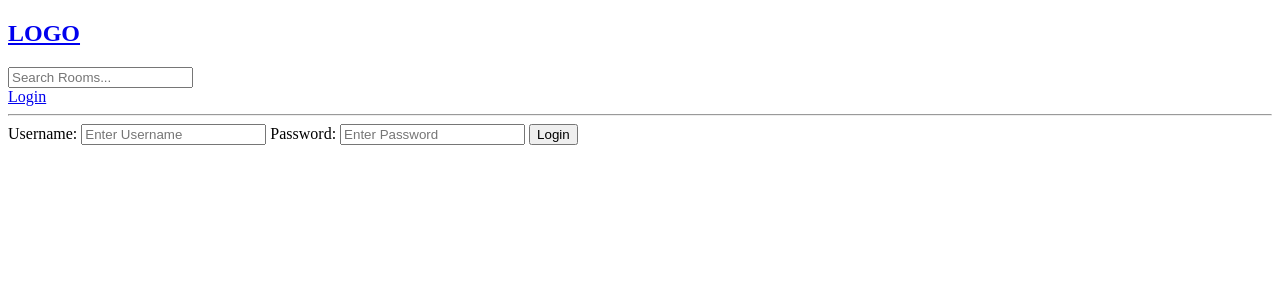
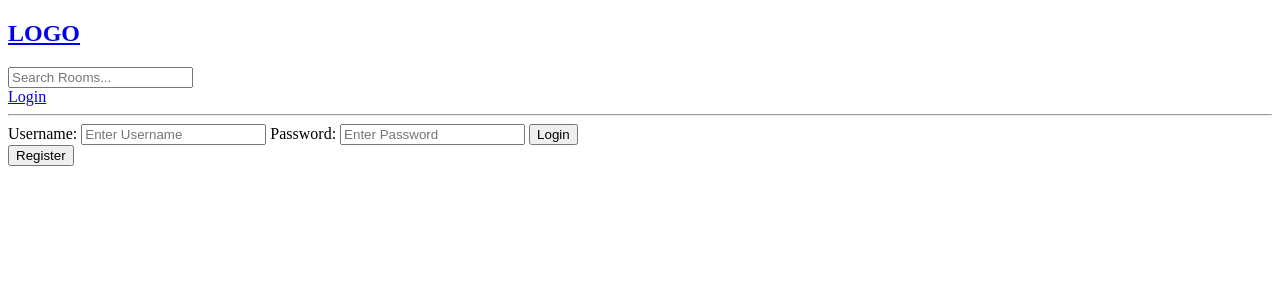
Before and after one commit to DerickMghanga/DJANGO-Developers-Online-Forum-App, a Django app: page /login/ in a window 1280 px wide. Shown: the top 300 px of the page. Run offline with Django 5.2, Linux system fonts and the light colour scheme.

Commit message:
create user account

```diff
--- a/studyMate/base/templates/base/login_register.html
+++ b/studyMate/base/templates/base/login_register.html
@@ -14,4 +14,13 @@
         <input type="submit" value="Login">
     </form>
 </div>
+
+<div>
+    <form method="POST" action="">
+        {% csrf_token %}
+
+
+        <input type="submit" value="Register">
+    </form>
+</div>
 {% endblock content %}
--- a/studyMate/base/urls.py
+++ b/studyMate/base/urls.py
@@ -5,6 +5,7 @@ from . import views
 urlpatterns = [
     path('login/', views.loginPage, name='login'),
     path('logout/', views.logOutUser, name='logout'),
+    path('register/', views.registerPage, name='register'),
     path('', views.home, name='home'),
     path('room/<str:pk>/', views.room, name='room'),
     path('create-room/', views.createRoom, name='create-room'),
--- a/studyMate/base/views.py
+++ b/studyMate/base/views.py
@@ -19,6 +19,7 @@ from .forms import RoomForm
 
 # User Login functionality in Django from scratch
 def loginPage(request):
+    page = 'login'
     #redirect user to home page if already logged in(can't visit login page)
     if request.user.is_authenticated:
         return redirect('home')
@@ -40,7 +41,7 @@ def loginPage(request):
         else:
              messages.error(request, "Username OR Password is Incorrect!")
 
-    context = {}
+    context = {'page': page}
     return render(request, 'base/login_register.html', context)
 
 
@@ -48,6 +49,12 @@ def loginPage(request):
 def logOutUser(request):
     logout(request)  #delete token in client
     return redirect('home')
+
+# create user account
+def registerPage(request):
+    page = 'register'
+    context = {'page': page}
+    return render(request, 'base/login_register.html', context)
 
 
 def home(request):
```
